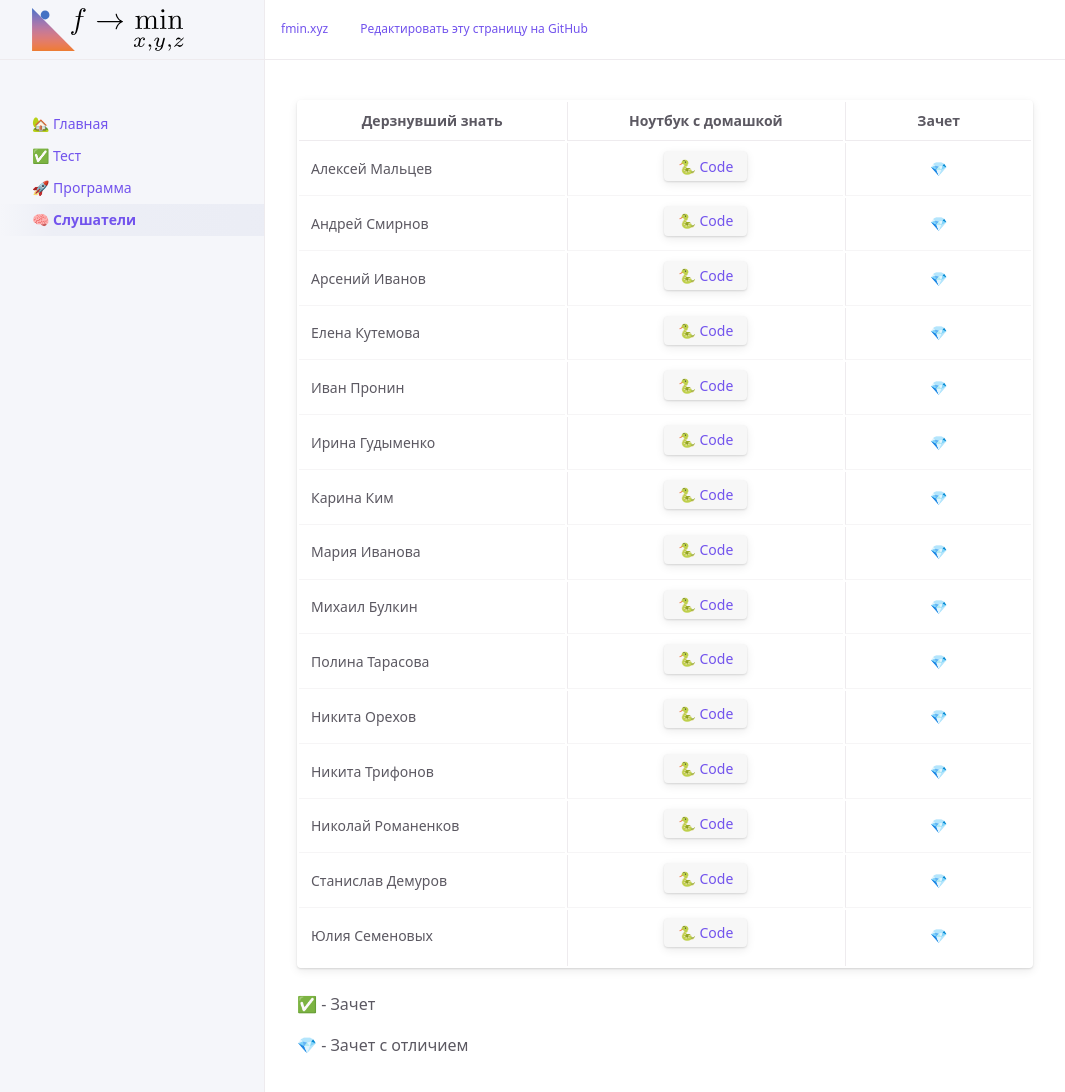
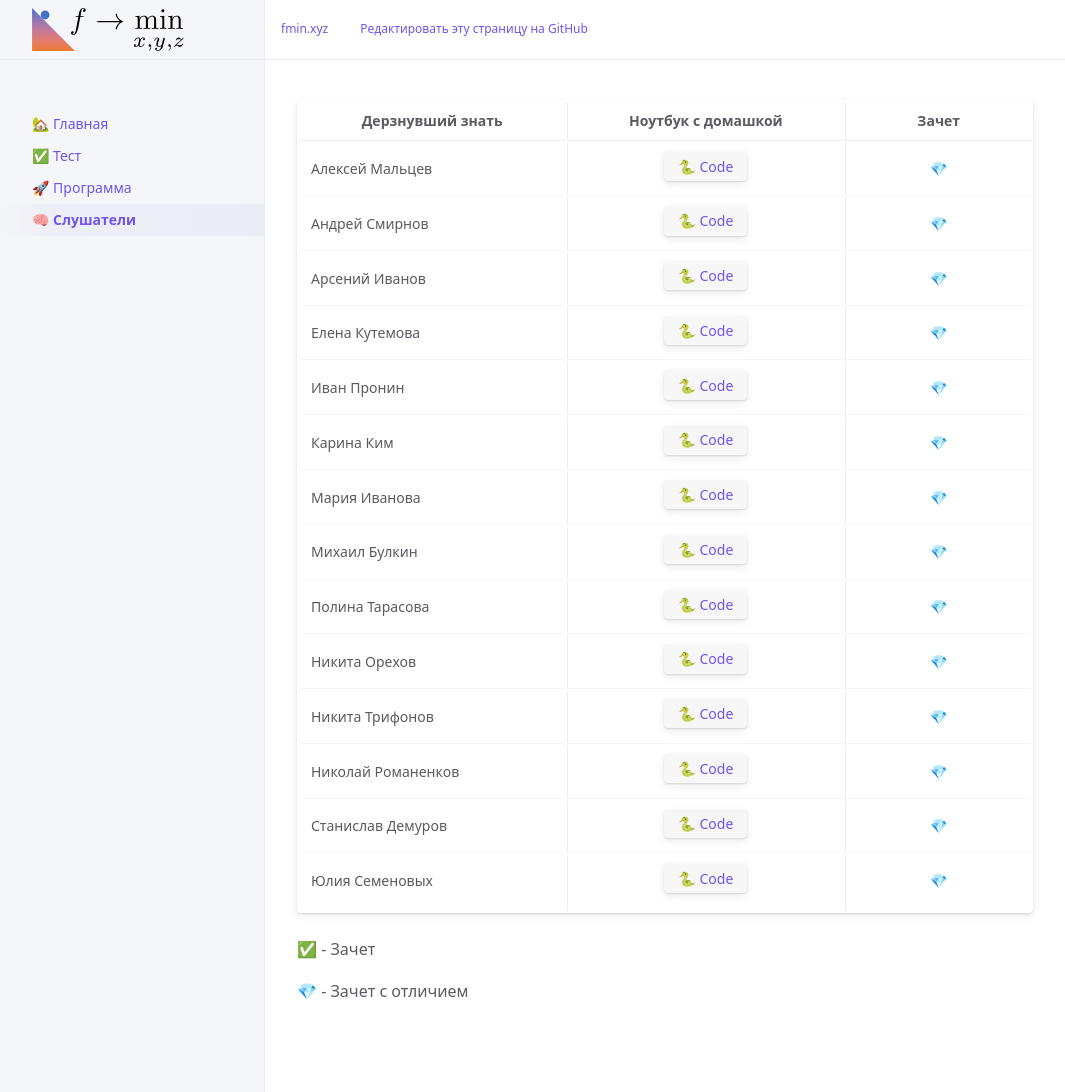
Before and after one commit to MerkulovDaniil/sber223, a Jekyll site: the page built from students.md, in a window 1280 px wide and 1107 px high. Shown: the top 1092 px of the window, without its empty margins (107-1172 px from the left). Built offline with Jekyll 4.4.1, drawn with Linux system fonts in a browser that asks for light colours; our own code applies the rules of GitHub Pages for plain Markdown files; a script that is not in the unit is left out.

Commit message:
Update students.md

```diff
--- a/students.md
+++ b/students.md
@@ -10,7 +10,6 @@ nav_order: 4
 | Арсений Иванов    | [🐍 Code](https://colab.research.google.com/drive/1l0lpnwd-DtrqOgvjZW95FsAnnTCRpQfr?usp=sharing){: .btn } | 💎 |
 | Елена Кутемова    | [🐍 Code](https://colab.research.google.com/drive/1z5n5TNTsYQeJXSDzc7gYt9W1N4yGgisl?usp=sharing){: .btn } | 💎 |
 | Иван Пронин    | [🐍 Code](https://colab.research.google.com/drive/12fHOfwbNJcKn14oK8D-Y_e4nHK0-4HrZ?usp=sharing){: .btn } | 💎 |
-| Ирина Гудыменко  | [🐍 Code](https://colab.research.google.com/drive/1VjFKw4Ya0xD3cb9DSrJjTqOWzQbU0YAQ?usp=sharing){: .btn } | 💎 |
 | Карина Ким    | [🐍 Code](https://colab.research.google.com/drive/1zGBfy6lQAzsKt2Ccy3EiI_-xKcrzcDf2?usp=sharing){: .btn } | 💎 |
 | Мария Иванова    | [🐍 Code](https://colab.research.google.com/drive/1zdycxUU9ABxDdHfAReD1Acn6ginCXKtY?usp=sharing){: .btn } | 💎 |
 | Михаил Булкин    | [🐍 Code](https://colab.research.google.com/drive/1ki_S_FPHsakf2tduuz0dIyJvByaJaFHB?usp=sharing){: .btn } | 💎 |
```
